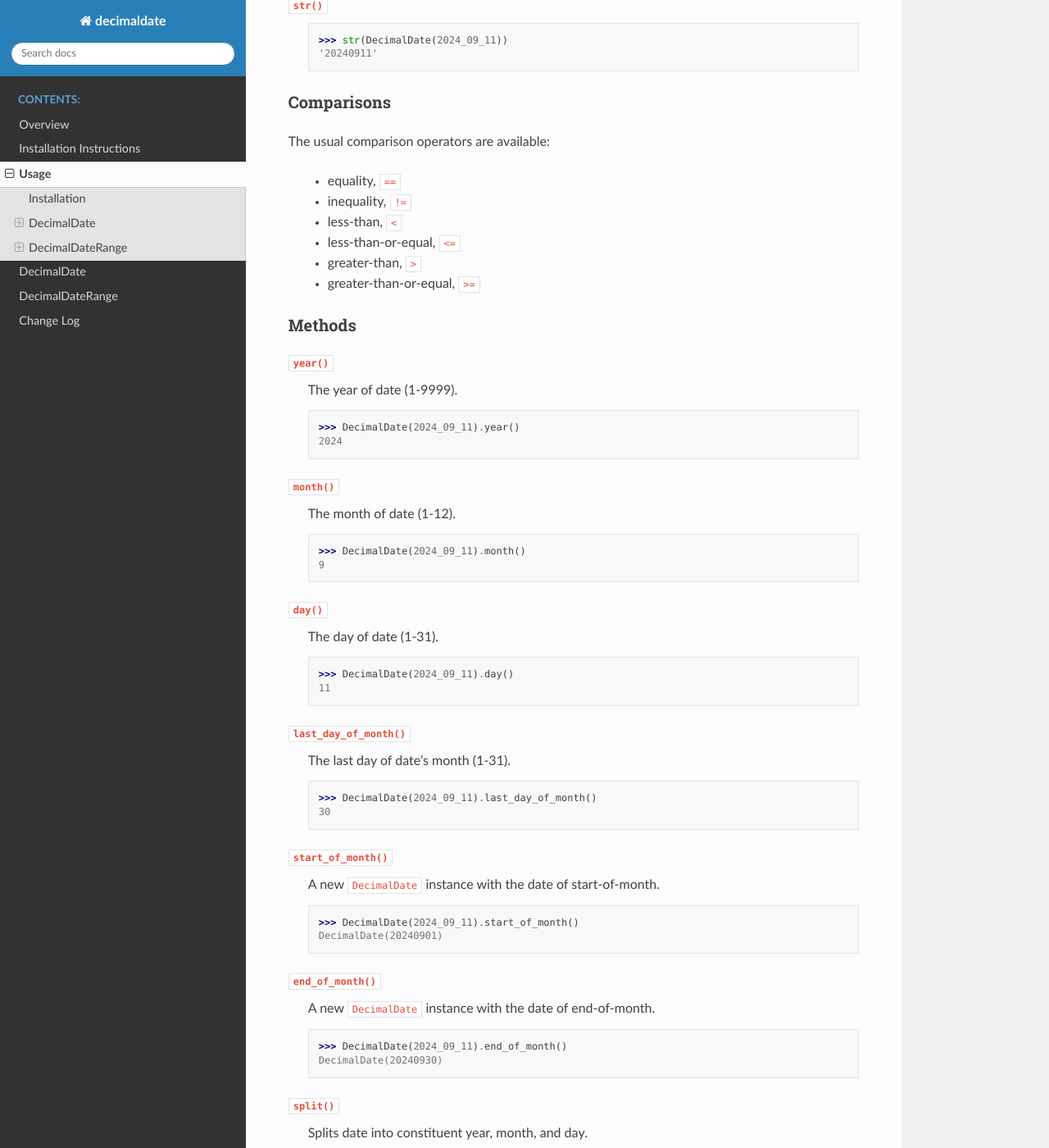
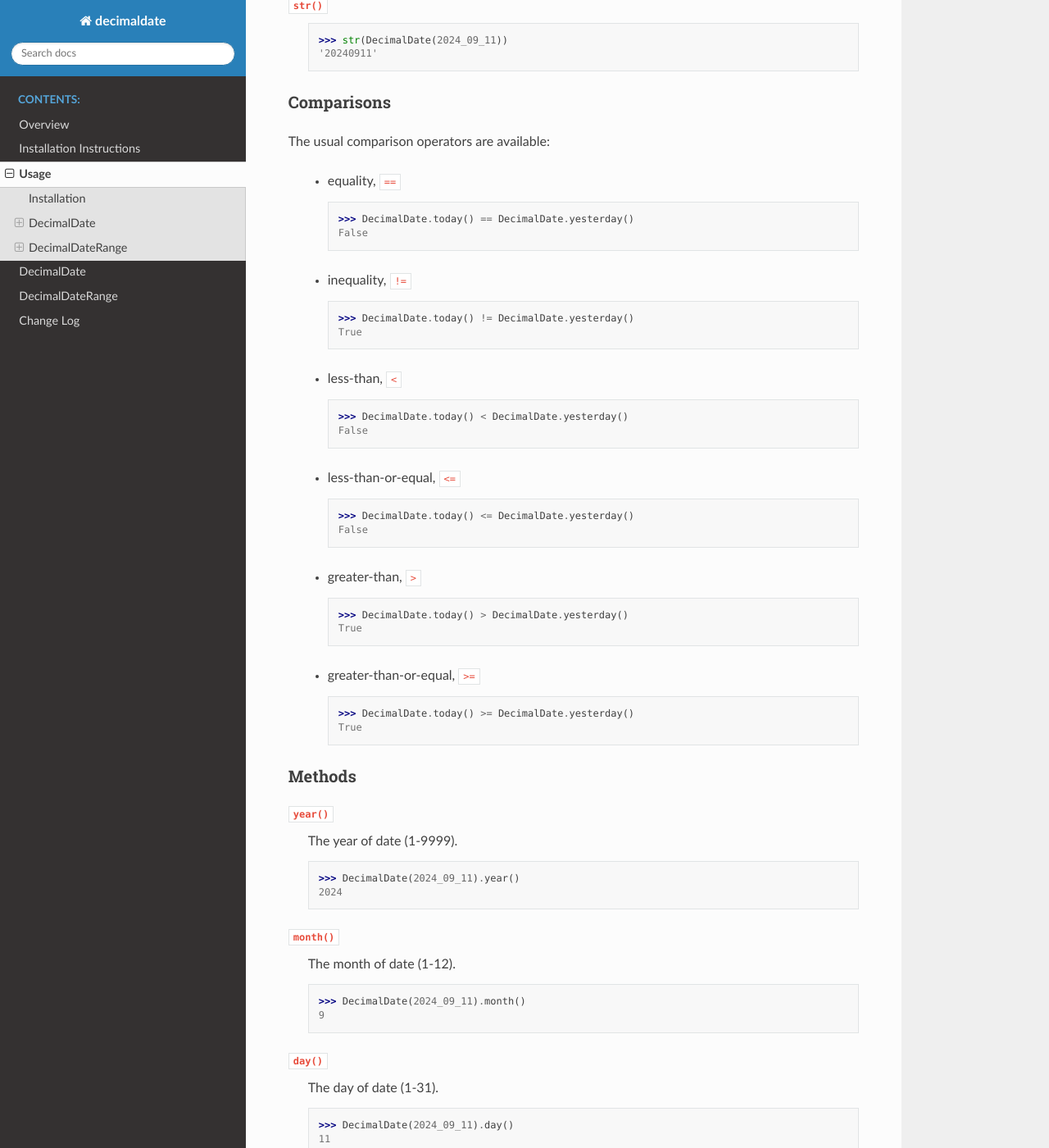
Before and after one commit to TorbenJakobsen/decimaldate, a Sphinx documentation site: the page built from docs/source/usage.rst, in a window 1280 px wide and 1400 px high, scrolled down 1588 px. Shown: the whole window at 82% size. Built offline with Sphinx 7.4.7 and the Read the Docs theme 2.0.0, drawn with Linux system fonts in a browser that asks for light colours.

Commit message:
update doc

```diff
--- a/docs/source/usage.rst
+++ b/docs/source/usage.rst
@@ -80,11 +81,34 @@ Comparisons
 The usual comparison operators are available:
 
   - equality, ``==``
+
+    >>> DecimalDate.today() == DecimalDate.yesterday()
+    False
+
   - inequality, ``!=``
+
+    >>> DecimalDate.today() != DecimalDate.yesterday()
+    True
+
   - less-than, ``<``
+
+    >>> DecimalDate.today() < DecimalDate.yesterday()
+    False
+
   - less-than-or-equal, ``<=``
+
+    >>> DecimalDate.today() <= DecimalDate.yesterday()
+    False
+
   - greater-than, ``>``
+
+    >>> DecimalDate.today() > DecimalDate.yesterday()
+    True
+
   - greater-than-or-equal, ``>=``
+
+    >>> DecimalDate.today() >= DecimalDate.yesterday()
+    True
 
 Methods
 -------
```
Also changed, not shown: other parts of docs/source/usage.rst (+2 -1 lines).
